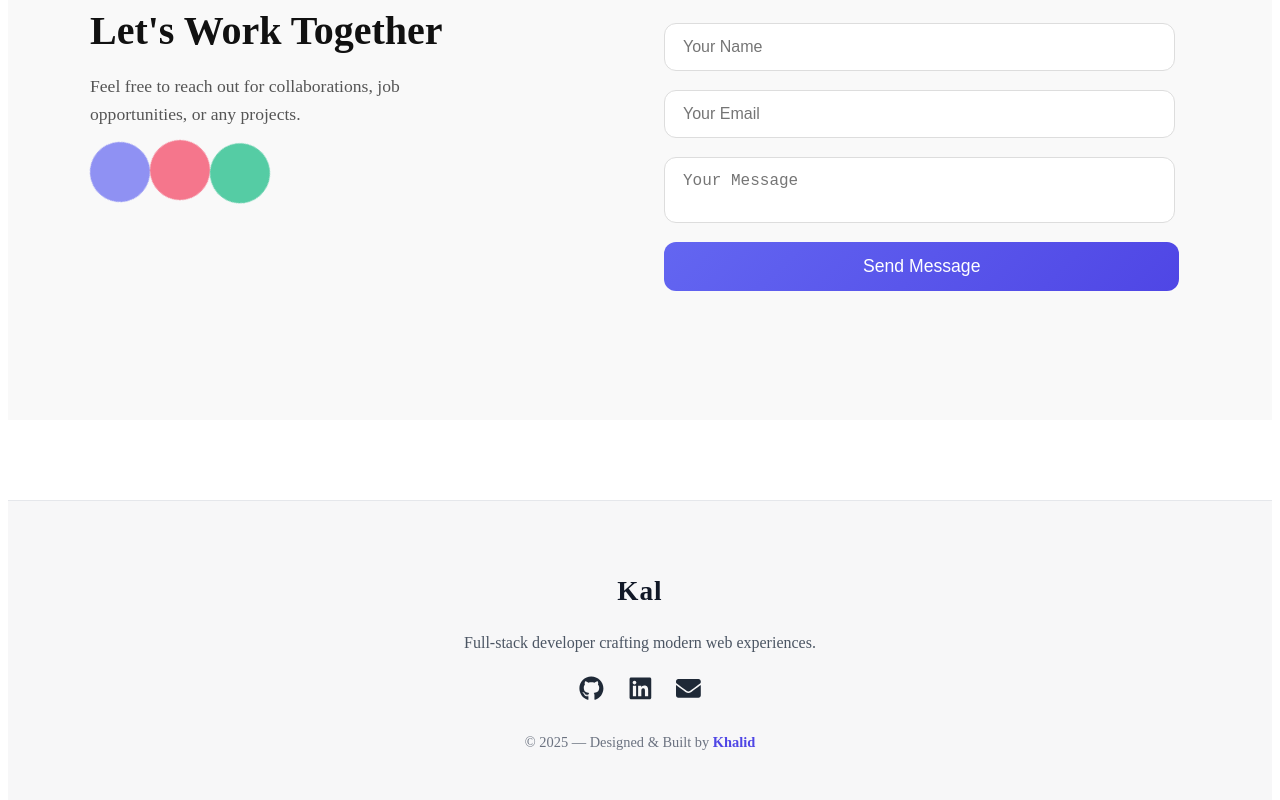
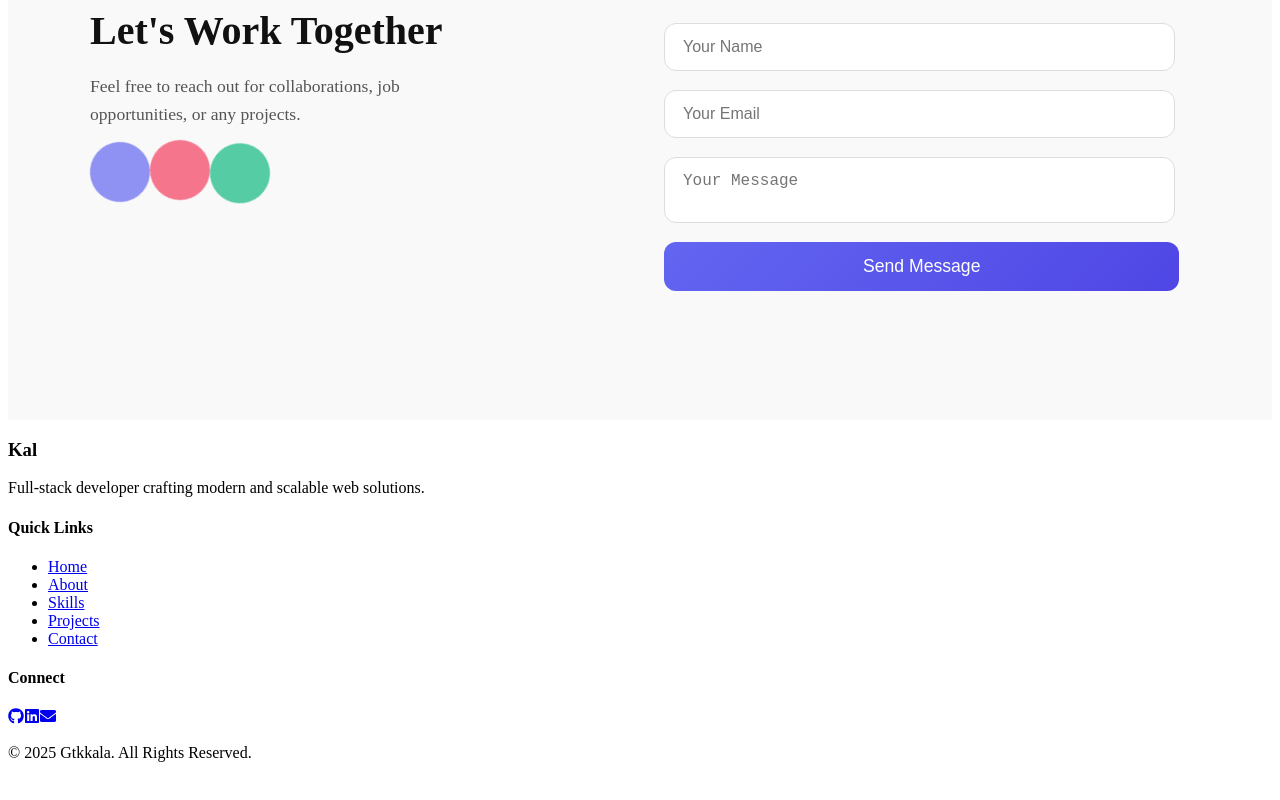
Before and after one commit to GTK-kala/Personal-Portfolio-App, a React (Vite) app in the folder Personal-Portfolio-App/: page / in a window 1280 px wide. Shown: the part 3552-4352 px from the top of the page. After the commit the page ends 4330 px from the top, so only its background shows below. Built offline with nearby package versions, Linux system fonts and the light colour scheme.

Commit message:
Building more advance footer UI

```diff
--- a/Personal-Portfolio-App/src/components/Footer/Footer.jsx
+++ b/Personal-Portfolio-App/src/components/Footer/Footer.jsx
@@ -1,35 +1,43 @@
 import { FaGithub, FaLinkedin, FaEnvelope } from "react-icons/fa";
-import "./Footer.css";
+// import "./Footer.css";
 
 const Footer = () => {
   return (
     <footer className="footer">
-      <div className="footer-inner">
-        <h3 className="footer-logo">Kal</h3>
-        <p className="footer-text">
-          Full-stack developer crafting modern web experiences.
-        </p>
+      <div className="footer-grid">
 
-        {/* Social Icons */}
-        <div className="footer-socials">
-          <a href="#" target="_blank" rel="noreferrer">
-            <FaGithub />
-          </a>
-          <a href="#" target="_blank" rel="noreferrer">
-            <FaLinkedin />
-          </a>
-          <a href="mailto:your-email@gmail.com">
-            <FaEnvelope />
-          </a>
+        <div className="footer-section">
+          <h3 className="footer-title">Kal</h3>
+          <p className="footer-text">
+            Full-stack developer crafting modern and scalable web solutions.
+          </p>
         </div>
 
-        <p className="footer-copy">
-          © {new Date().getFullYear()} — Designed & Built by{" "}
-          <span>Khalid</span>
-        </p>
+        <div className="footer-section">
+          <h4 className="footer-subtitle">Quick Links</h4>
+          <ul>
+            <li><a href="#hero">Home</a></li>
+            <li><a href="#about">About</a></li>
+            <li><a href="#skills">Skills</a></li>
+            <li><a href="#projects">Projects</a></li>
+            <li><a href="#contact">Contact</a></li>
+          </ul>
+        </div>
+
+        <div className="footer-section">
+          <h4 className="footer-subtitle">Connect</h4>
+          <div className="footer-socials">
+            <a href="#"><FaGithub /></a>
+            <a href="#"><FaLinkedin /></a>
+            <a href="mailto:your-email@gmail.com"><FaEnvelope /></a>
+          </div>
+        </div>
+      </div>
+
+      <div className="footer-bottom">
+        <p>© {new Date().getFullYear()} Gtkkala. All Rights Reserved.</p>
       </div>
     </footer>
   );
-};
-
-export default Footer;
+}
+export default Footer
```
Also changed, not shown: 1 other file (tests, documents, lock files or other folders).
